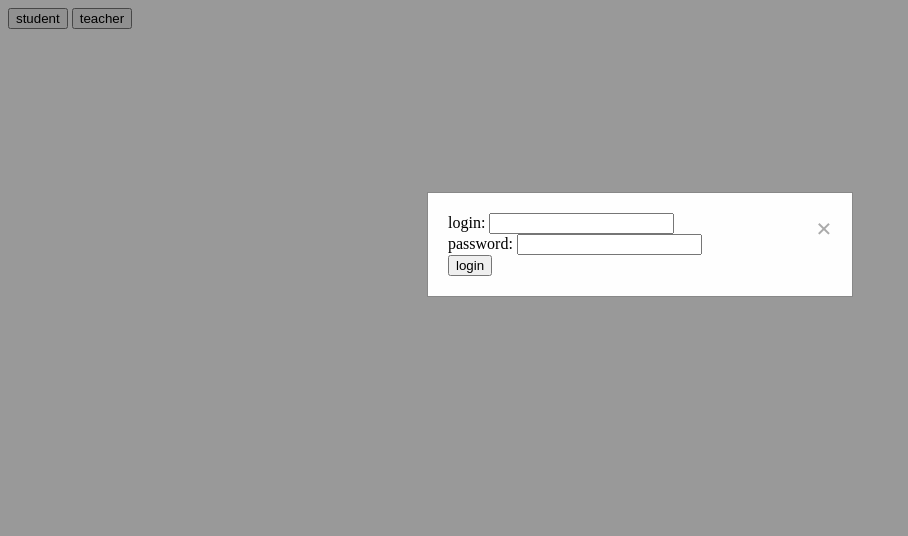
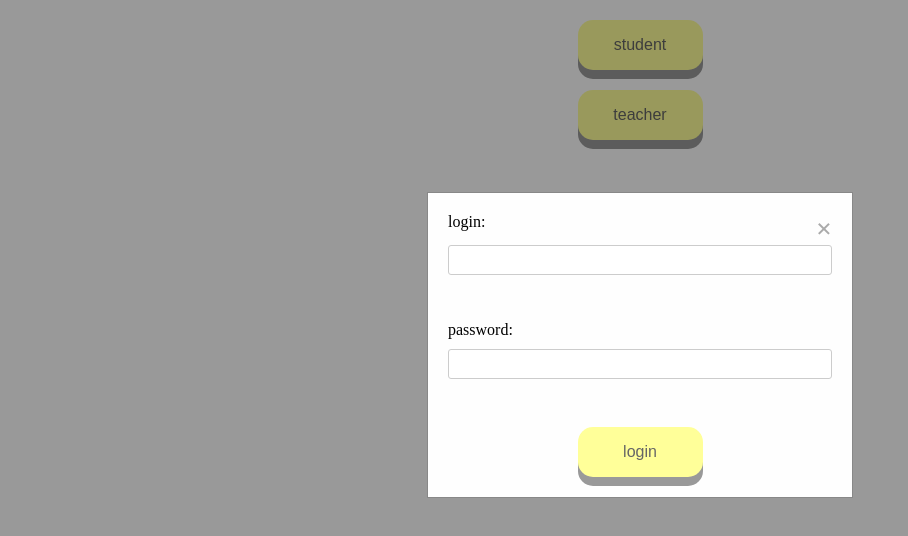
Before and after one commit to togramort/crossword, a plain HTML site: page login.html in a window 1280 px wide. Both pictures are taken after a click on the button "teacher". Shown: the whole page, without its empty margins (0-908 px from the left). Drawn offline with Linux system fonts and the light colour scheme.

Commit message:
edit login and some more

```diff
--- a/login.html
+++ b/login.html
@@ -5,18 +5,18 @@
     <link rel="stylesheet" type="text/css" href="style.css">
 </head>
 <body>
-   <button id="logS">student</button>
-   <button id="logT" onclick="showLogin()">teacher</button>
+   <button id="logS" class="button">student</button>
+   <button id="logT" class="button" onclick="showLogin()">teacher</button>
 
    <div id="loginModal" class="modal">
     <div class="modal-content">
       <span class="close" onclick="closeLoginModal()">&times;</span>
       <form id="loginForm" onsubmit="return validateLogin()">
         <label for="username">login:</label>
-        <input type="text" id="username" name="username"><br>
+        <input type="text" class="inputForm" id="username" name="username"><br><br>
         <label for="password">password:</label>
-        <input type="password" id="password" name="password"><br>
-        <input type="submit" value="login">
+        <input type="password" class="inputForm" id="password" name="password"><br>
+        <input type="submit" class="button" value="login">
       </form>
     </div>
   </div>
--- a/style.css
+++ b/style.css
@@ -31,6 +31,22 @@
     color: black;
     text-decoration: none;
     cursor: pointer;
+}
+
+.inputForm {
+    box-sizing: border-box;
+    width: 100%;
+    height: 30px;
+    padding: 5px;
+    margin-bottom: 10px;
+    border: 1px solid #ccc;
+    border-radius: 3px;
+    font-size: 16px;
+}
+
+label, input {
+    display: block;
+    margin-bottom: 10px;
 }
 
 .grid {
@@ -70,7 +86,7 @@
     height: 650px;
     border: 15px solid #333;
     text-align: left;
-    font-size: x-large;
+    font-size: large;
     padding-left: 3mm;
 }
 
```
Also changed, not shown: generator.html (+2 -2 lines).
